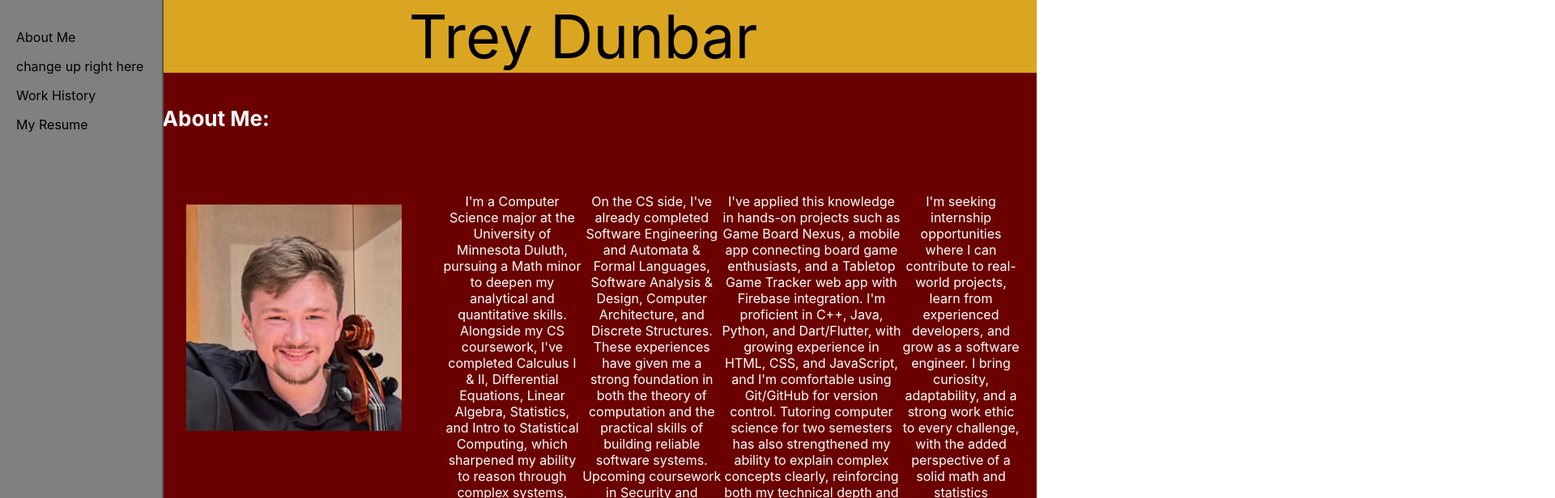
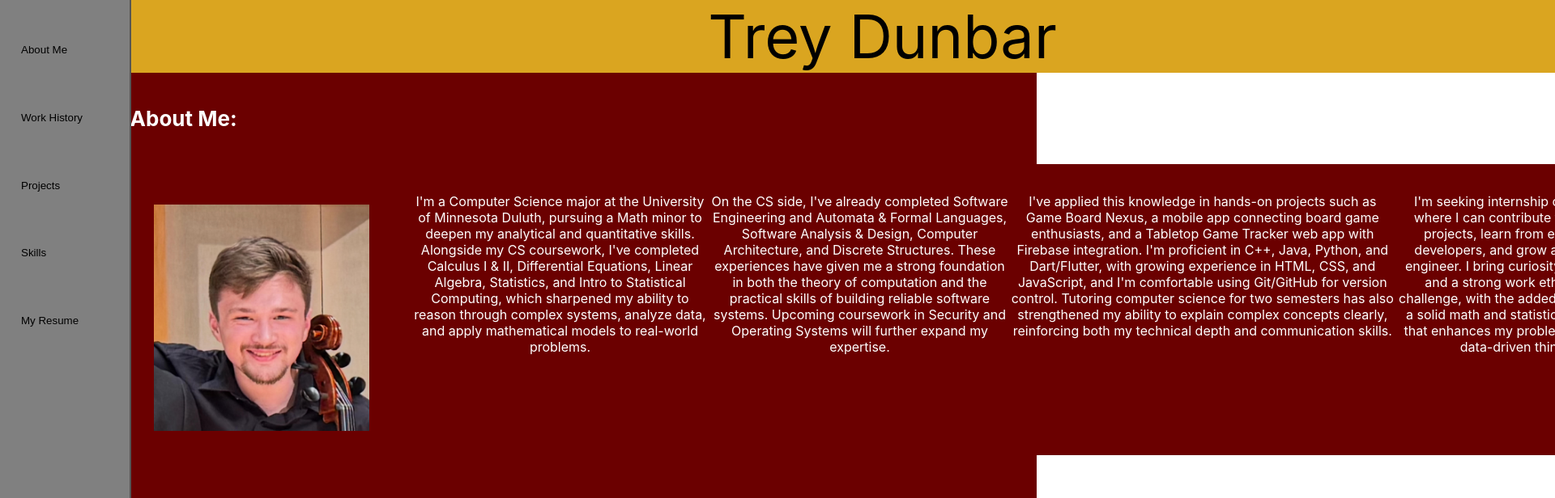
Before and after one commit to dunba149/resumeWebsite, a React (Create React App) app: page / in a window 1280 px wide. Shown: the top 616 px of the page at 81% size, 1920 px wide, since content can reach past the window. Built offline with nearby package versions, Linux system fonts and the light colour scheme.

Commit message:
have a fully working sidebar that navigates properly

```diff
--- a/src/App.css
+++ b/src/App.css
@@ -1,9 +1,9 @@
 .App {
   text-align: center;
-  width: calc(100vw - calc(20vmin));
+
   height: auto;
-  margin-left: calc(20vmin);
-
+  margin-left: calc(15vmin);
+  width: stretch;
 
 }
 
@@ -49,13 +49,15 @@
 .MyName {
   font-size: calc(10px + 8vmin);
   background-color: goldenrod;
+  width: stretch;
+
 
 }
 
 .titles {
   text-align: left;
   height: 100vh;
-  width: calc(20vmin);
+  width: calc(15vmin);
   display: table;
   background-color: grey;
   color: rgb(0, 0, 0);
@@ -63,7 +65,23 @@
   border-right: 2px solid #555;
   position: fixed;
 
+
+
 }
+.SidebarButton {
+  background-color: grey;
+  color: black;
+  height: auto;
+  width: stretch;
+  margin-top: 20px;
+  margin-bottom: 20px;
+  outline: none;
+  border: none;
+  box-shadow: none;
+
+
+}
+
 
 .Resume {
   height: 100vh;
--- a/src/App.js
+++ b/src/App.js
@@ -5,18 +5,83 @@ import profileImage from "./ProfilePicture.jpg";
 function Titles() {
   return (
     <div className="titles">
+      <div>
+
+
+      <button className='SidebarButton'
+      onClick={() => {(
+        document.getElementById("Intro").scrollIntoView({
+          behavior: 'smooth',
+          block: 'start',
+        })
+      )}}
+
+      >
         <p>
         About Me
         </p>
-      <p>
-        change up right here
-      </p>
+      </button>
+      </div>
+      <div>
+      <button className='SidebarButton'
+      onClick={() => {(
+        document.getElementById("workHistory").scrollIntoView({
+          behavior: 'smooth',
+          block: 'start',
+        })
+      )}}
+
+      >
         <p>
         Work History
         </p>
+      </button>
+      </div>
+      <div>
+      <button className='SidebarButton'
+      onClick={() => {(
+        document.getElementById("Projects").scrollIntoView({
+          behavior: 'smooth',
+          block: 'start',
+        })
+      )}}
+
+      >
+        <p>
+        Projects
+        </p>
+      </button>
+      </div>
+      <div>
+      <button className='SidebarButton'
+      onClick={() => {(
+        document.getElementById("Skills").scrollIntoView({
+          behavior: 'smooth',
+          block: 'start',
+        })
+      )}}
+
+      >
+        <p>
+        Skills
+        </p>
+      </button>
+      </div>
+      <div>
+      <button className='SidebarButton'
+      onClick={() => {(
+        document.getElementById("Resume").scrollIntoView({
+          behavior: 'smooth',
+          block: 'start',
+        })
+      )}}
+
+      >
         <p>
         My Resume
         </p>
+      </button>
+      </div>
 
 
 
@@ -113,7 +178,7 @@ function Projects() {
 
 function Skills() {
   return (
-    <div className = 'tag-list'>
+    <div className='tag-list'>
 
 
       <div className='inner'>
@@ -151,22 +216,31 @@ function App() {
 
       <div className="App">
         <Introduction />
+        <section id='Intro'>
           <p className="AboutMe">
             About Me:
           </p>
           <MyDescription />
+        </section>
+        <section id='workHistory'>
           <p className='MainTitleOption'>
             Work History:
           </p>
           <WorkHistory />
+        </section>
+        <section id='Projects'>
           <p className='MainTitleOption'>
             Projects:
           </p>
           <Projects />
-        <p className = "MainTitleOption">
+        </section>
+        <section id='Skills'>
+          <p className="MainTitleOption">
             Skills:
           </p>
           <Skills />
+        </section>
+        <section id='Resume'>
           <div className='borderOfButton'>
             <button className="ResumeButton"
               onClick={() => window.open("https://drive.google.com/file/d/1PGdTQ20wvCBvQlYjCU4523KnN6_rI9wk/view?usp=sharing", "_blank")
@@ -177,6 +251,7 @@ function App() {
               See My Resume!
             </button>
           </div>
+        </section>
       </div>
     </div>
   );
```
Lines whose indentation alone changed are shown as unchanged.
